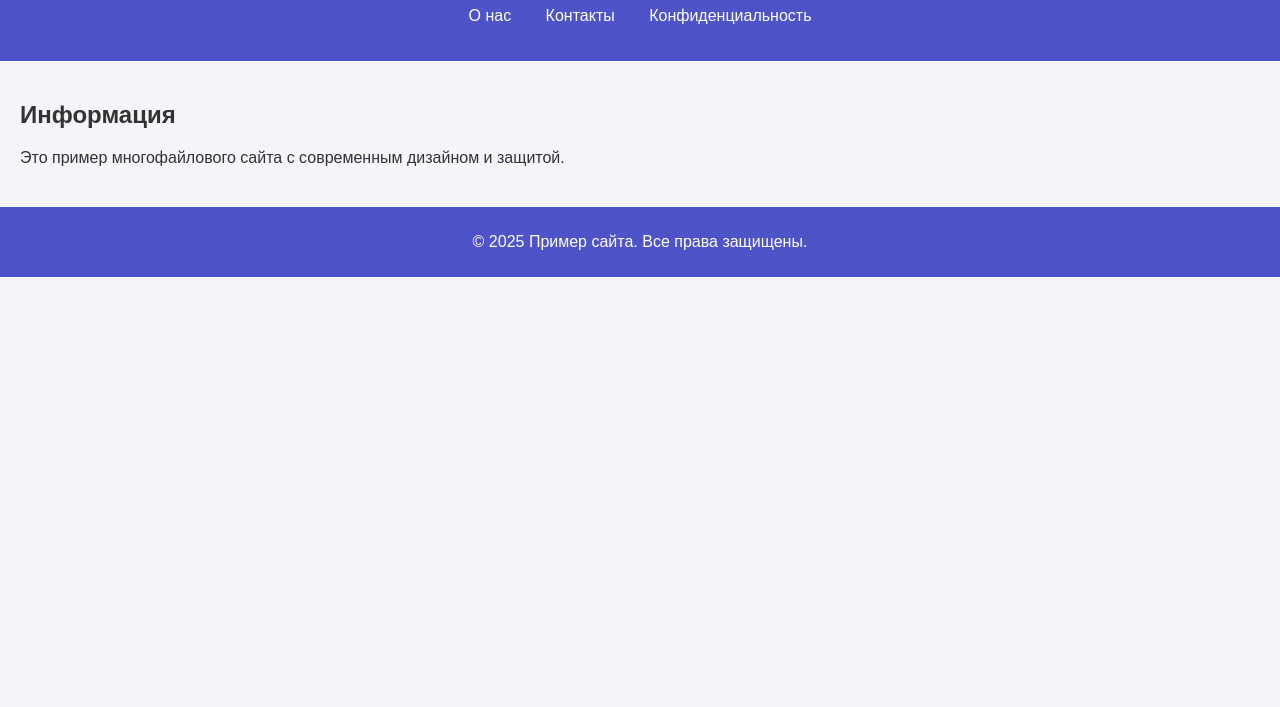
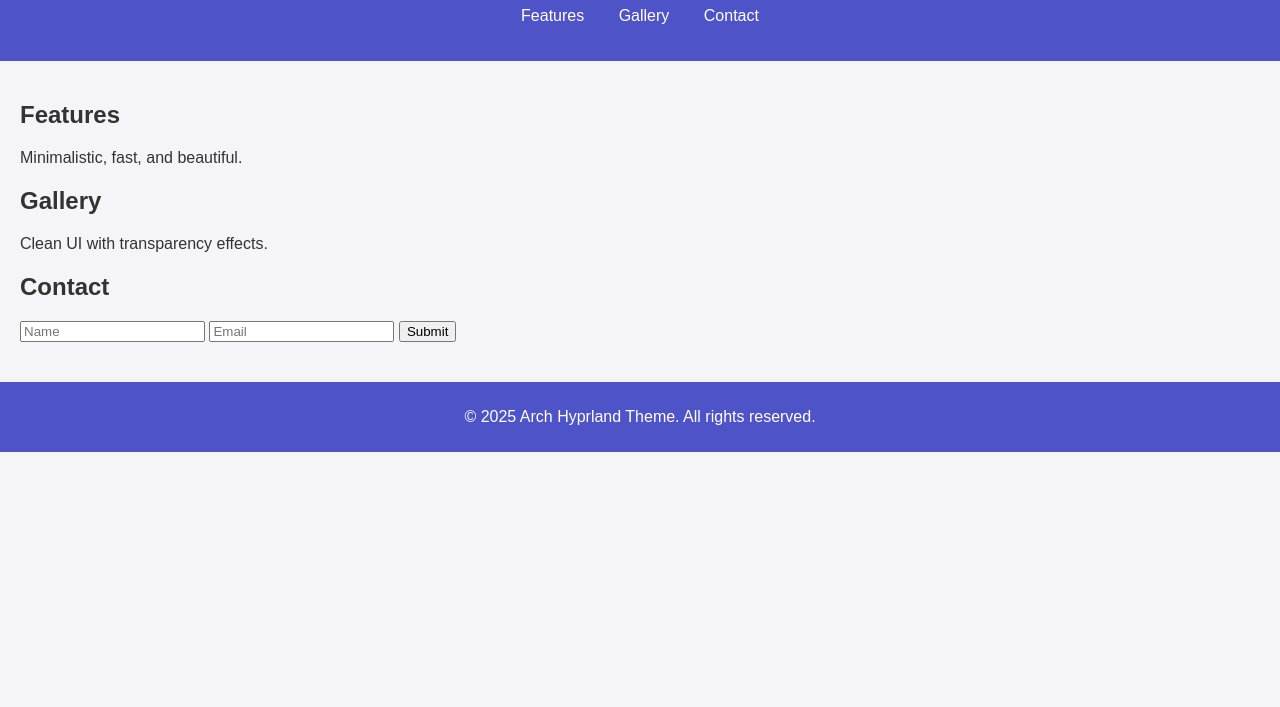
Before and after one commit to krutyshkin/testsite, a plain HTML site: page index.html in a window 1280 px wide. Shown: the part 93-800 px from the top of the page. Drawn offline with Linux system fonts and the light colour scheme; files that its build step writes are made by us from their sources; files whose address does not match are found by name.

Commit message:
Update index.html

```diff
--- a/index.html
+++ b/index.html
@@ -1,31 +1,43 @@
 <!DOCTYPE html>
-<html lang="ru">
+<html lang="en">
 <head>
     <meta charset="UTF-8">
     <meta name="viewport" content="width=device-width, initial-scale=1.0">
-    <meta name="description" content="Пример сайта с современной структурой.">
-    <title>Главная</title>
+    <title>Arch Hyprland</title>
     <link rel="stylesheet" href="assets/styles.css">
+    <link rel="icon" href="assets/images/logo.png">
 </head>
 <body>
-    <header>
-        <h1>Добро пожаловать</h1>
+    <header class="header">
+        <h1>Arch Hyprland Style</h1>
         <nav>
             <ul>
-                <li><a href="about.html">О нас</a></li>
-                <li><a href="contact.html">Контакты</a></li>
-                <li><a href="privacy.html">Конфиденциальность</a></li>
+                <li><a href="#features">Features</a></li>
+                <li><a href="#gallery">Gallery</a></li>
+                <li><a href="#contact">Contact</a></li>
             </ul>
         </nav>
     </header>
     <main>
-        <section>
-            <h2>Информация</h2>
-            <p>Это пример многофайлового сайта с современным дизайном и защитой.</p>
+        <section id="features" class="glass">
+            <h2>Features</h2>
+            <p>Minimalistic, fast, and beautiful.</p>
+        </section>
+        <section id="gallery" class="glass">
+            <h2>Gallery</h2>
+            <p>Clean UI with transparency effects.</p>
+        </section>
+        <section id="contact" class="glass">
+            <h2>Contact</h2>
+            <form>
+                <input type="text" placeholder="Name">
+                <input type="email" placeholder="Email">
+                <button type="submit">Submit</button>
+            </form>
         </section>
     </main>
     <footer>
-        <p>&copy; 2025 Пример сайта. Все права защищены.</p>
+        <p>© 2025 Arch Hyprland Theme. All rights reserved.</p>
     </footer>
     <script src="assets/script.js"></script>
 </body>
```
